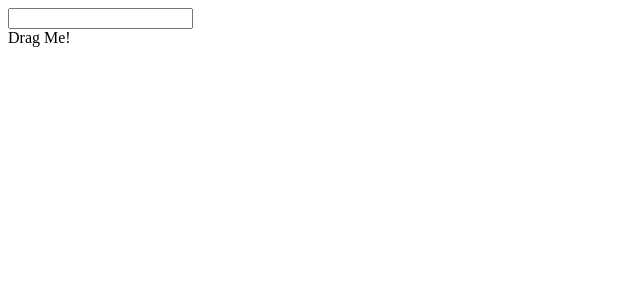
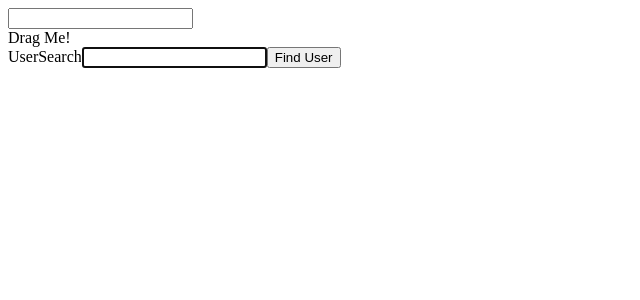
Before and after one commit to mendo94/rts, a React (Create React App) app: page / in a window 1280 px wide. Shown: the top 300 px of the page, without its empty margins (0-640 px from the left). Built offline with nearby package versions, Linux system fonts and the light colour scheme.

Commit message:
if not defined using useeffect hook use conditiona

```diff
--- a/src/index.tsx
+++ b/src/index.tsx
@@ -16,6 +16,7 @@ const App = () => {
   return (
     <div>
       <EventComponent />
+      <UserSearch />
     </div>
   );
 };
--- a/src/refs/UserSearch.tsx
+++ b/src/refs/UserSearch.tsx
@@ -1,4 +1,4 @@
-import React, { useState, useRef } from "react";
+import React, { useState, useRef, useEffect } from "react";
 
 const users = [
   { name: "Sarah", age: 20 },
@@ -11,6 +11,13 @@ const UserSearch: React.FC = () => {
   const inputRef = useRef<HTMLInputElement | null>(null);
   const [name, setName] = useState("");
   const [user, setUser] = useState<{ name: string; age: number } | undefined>();
+
+  useEffect(() => {
+    if (!inputRef.current) {
+      return;
+    }
+    inputRef.current.focus();
+  }, []);
 
   const onClick = () => {
     const foundUser = users.find((user) => {
```
